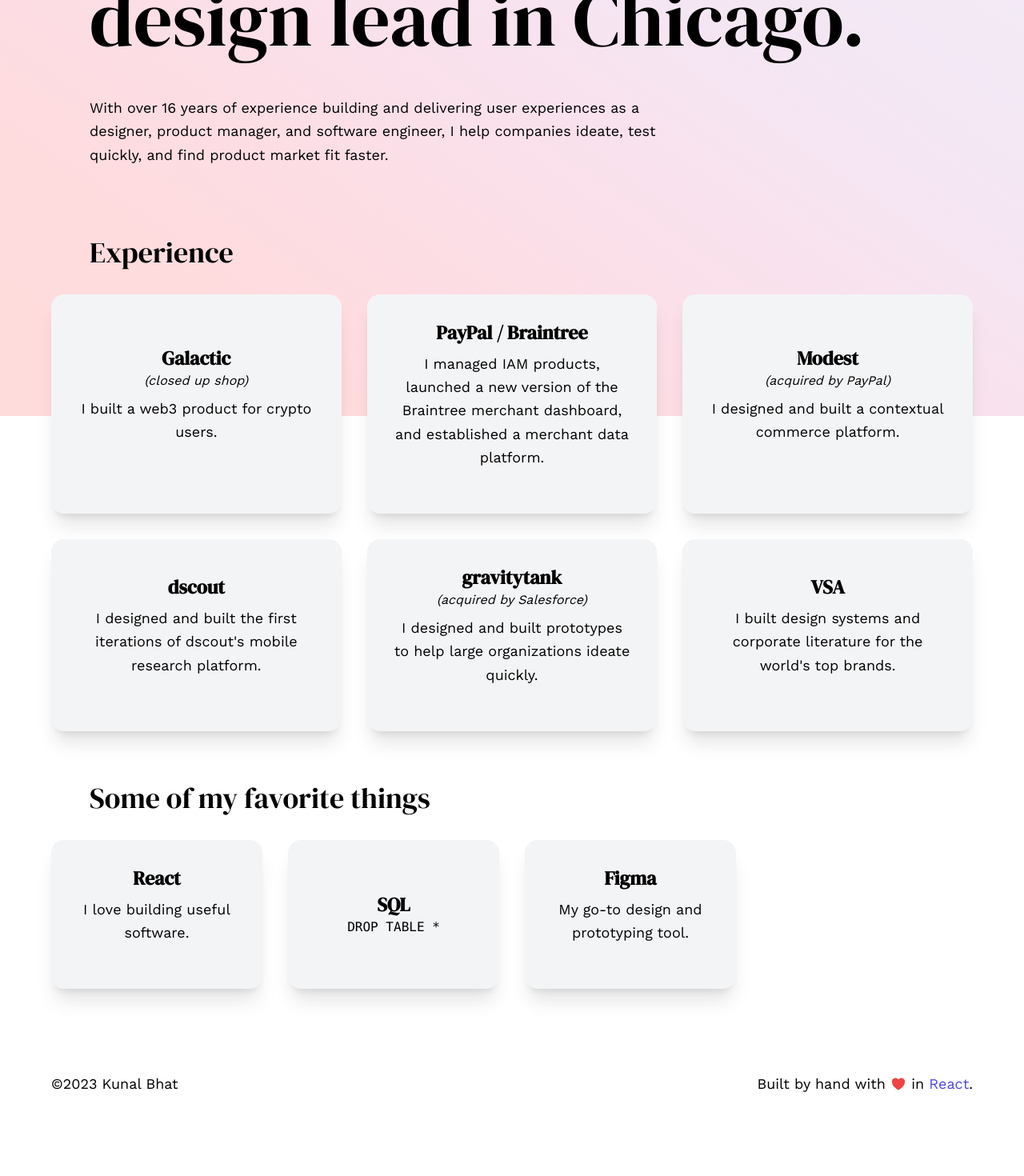
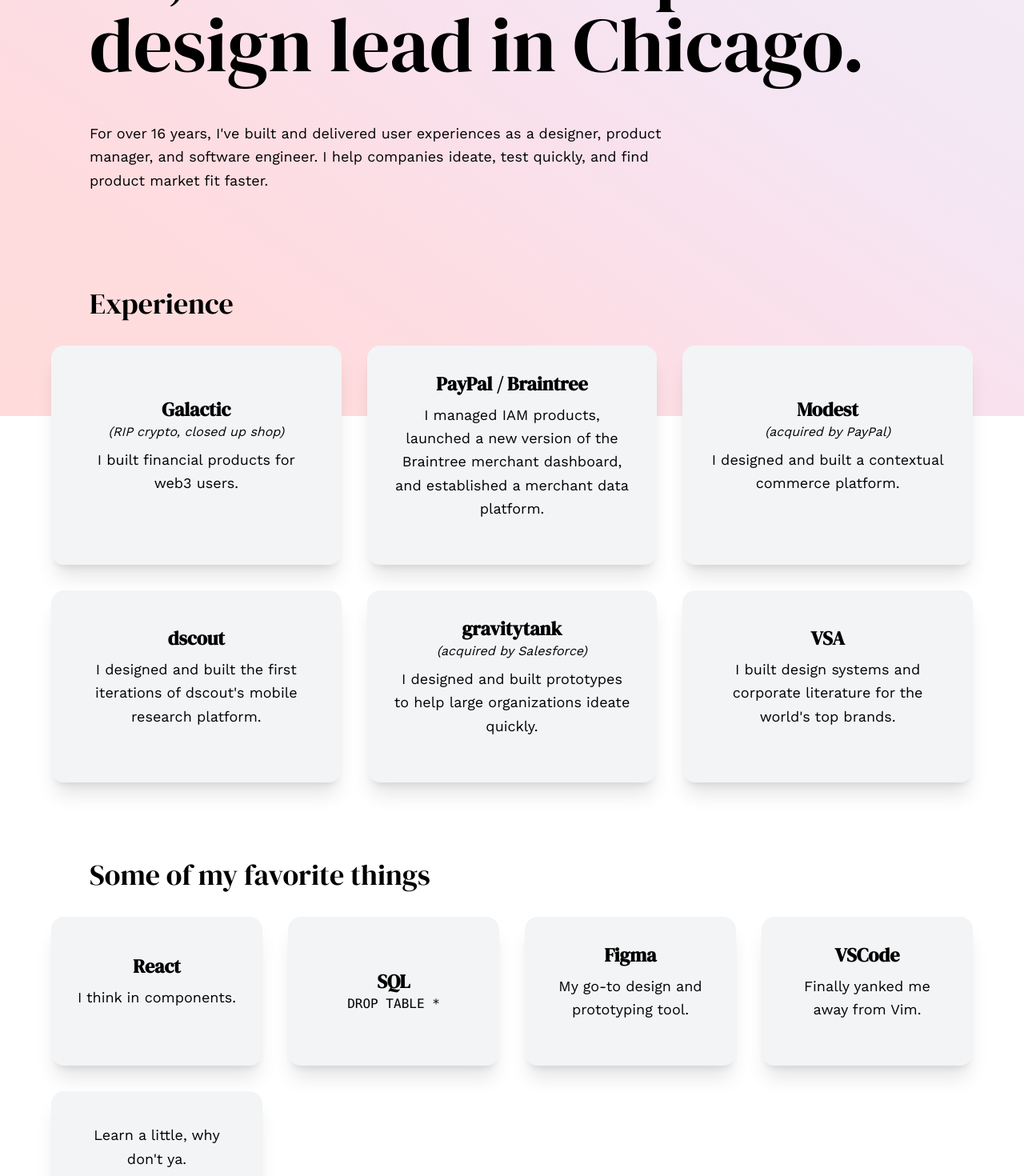
Before and after one commit to kunalbhat/portfolio-site, a React (Create React App) app: page / in a window 1280 px wide. Shown: the part 280-1750 px from the top of the page at 80% size. Before the commit the page ends 1674 px from the top, so only its background shows below. Built offline with nearby package versions, Linux system fonts and the light colour scheme.

Commit message:
more content

```diff
--- a/src/App.css
+++ b/src/App.css
@@ -3,7 +3,7 @@
 @tailwind utilities;
 
 .app-container {
-  @apply max-w-7xl mx-auto p-16 h-screen;
+  @apply max-w-7xl mx-auto p-16 h-full;
 }
 
 h1,
@@ -54,7 +54,7 @@
 }
 
 section {
-  @apply my-16;
+  @apply my-24;
 }
 
 .section-header {
@@ -62,7 +62,7 @@
 }
 
 .case-study {
-  @apply bg-gray-100 rounded-2xl px-8 py-20 lg:py-8 flex flex-col h-full items-center justify-center text-center mb-6 md:mb-0 transition-all shadow-xl hover:shadow-2xl;
+  @apply bg-gray-100 rounded-2xl px-8 py-20 lg:py-8 flex flex-col h-full items-center justify-center text-center mb-6 md:mb-0 transition-all shadow-xl hover:shadow-2xl hover:-mt-2;
 }
 
 .case-study-cover p {
@@ -90,5 +90,5 @@
 }
 
 .site-footer {
-  @apply mt-24 mb-12 flex-col flex md:flex-row items-center justify-between;
+  @apply mt-24 py-16 flex-col flex md:flex-row items-center justify-between;
 }
--- a/src/pages/Home.js
+++ b/src/pages/Home.js
@@ -41,10 +41,9 @@
             Hi, I'm Kunal &ndash; a product design lead in Chicago.
           </h1>
           <p className="lg:mx-12 max-w-3xl">
-            With over 16 years of experience building and delivering user
-            experiences as a designer, product manager, and software engineer, I
-            help companies ideate, test quickly, and find product market fit
-            faster.
+            For over 16 years, I've built and delivered user experiences as a
+            designer, product manager, and software engineer. I help companies
+            ideate, test quickly, and find product market fit faster.
           </p>
         </animated.div>
       </section>
@@ -55,8 +54,8 @@
         <div className="lg:grid grid-cols-3 gap-8">
           <div className="case-study col-span-1" onClick={expandSection}>
             <h3>Galactic</h3>
-            <h6>(closed up shop)</h6>
-            <p>I built a web3 product for crypto users.</p>
+            <h6>(RIP crypto, closed up shop)</h6>
+            <p>I built financial products for web3 users.</p>
           </div>
           <div className="case-study col-span-1" onClick={expandSection}>
             <h3>PayPal / Braintree</h3>
@@ -101,7 +100,7 @@
         <div className="lg:grid grid-cols-4 gap-8">
           <div className="case-study">
             <h3>React</h3>
-            <p>I love building useful software.</p>
+            <p>I think in components.</p>
           </div>
           <div className="case-study">
             <h3>SQL</h3>
@@ -111,6 +110,13 @@
             <h3>Figma</h3>
             <p>My go-to design and prototyping tool.</p>
           </div>
+          <div className="case-study">
+            <h3>VSCode</h3>
+            <p>Finally yanked me away from Vim.</p>
+          </div>
+          <div className="case-study">
+            <p>Learn a little, why don't ya.</p>
+          </div>
         </div>
       </section>
     </>
```
